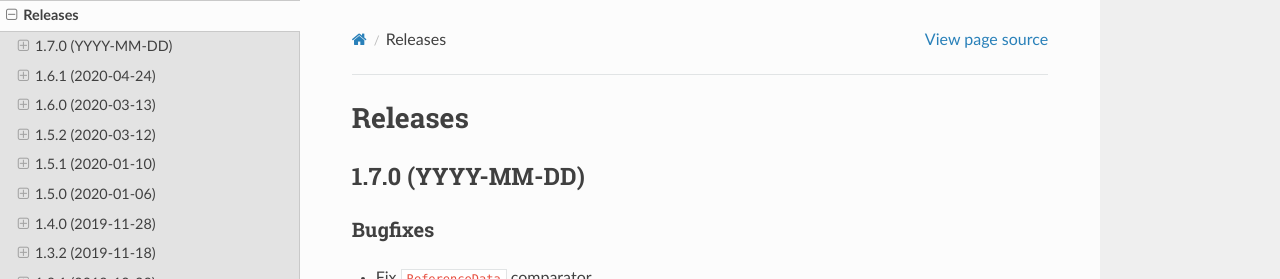
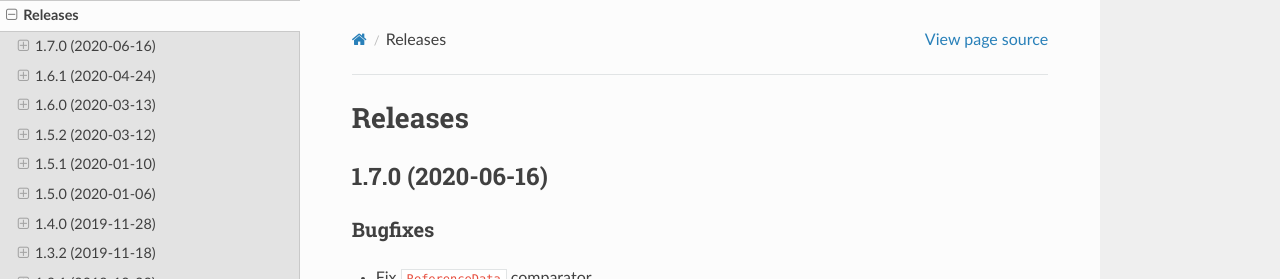
Before and after one commit to igloo-project/igloo-doc, a Sphinx documentation site: the page built from source/release-notes/releases.rst, in a window 1280 px wide and 900 px high. Shown: the top 279 px of the window. Built offline with Sphinx 7.4.7 and the Read the Docs theme 2.0.0, drawn with Linux system fonts in a browser that asks for light colours.

Commit message:
1.7.0: update release notes

```diff
--- a/source/release-notes/releases.rst
+++ b/source/release-notes/releases.rst
@@ -4,7 +4,7 @@ Releases
 
 .. _v1.7.0:
 
-1.7.0 (YYYY-MM-DD)
+1.7.0 (2020-06-16)
 ##################
 
 Bugfixes
```
